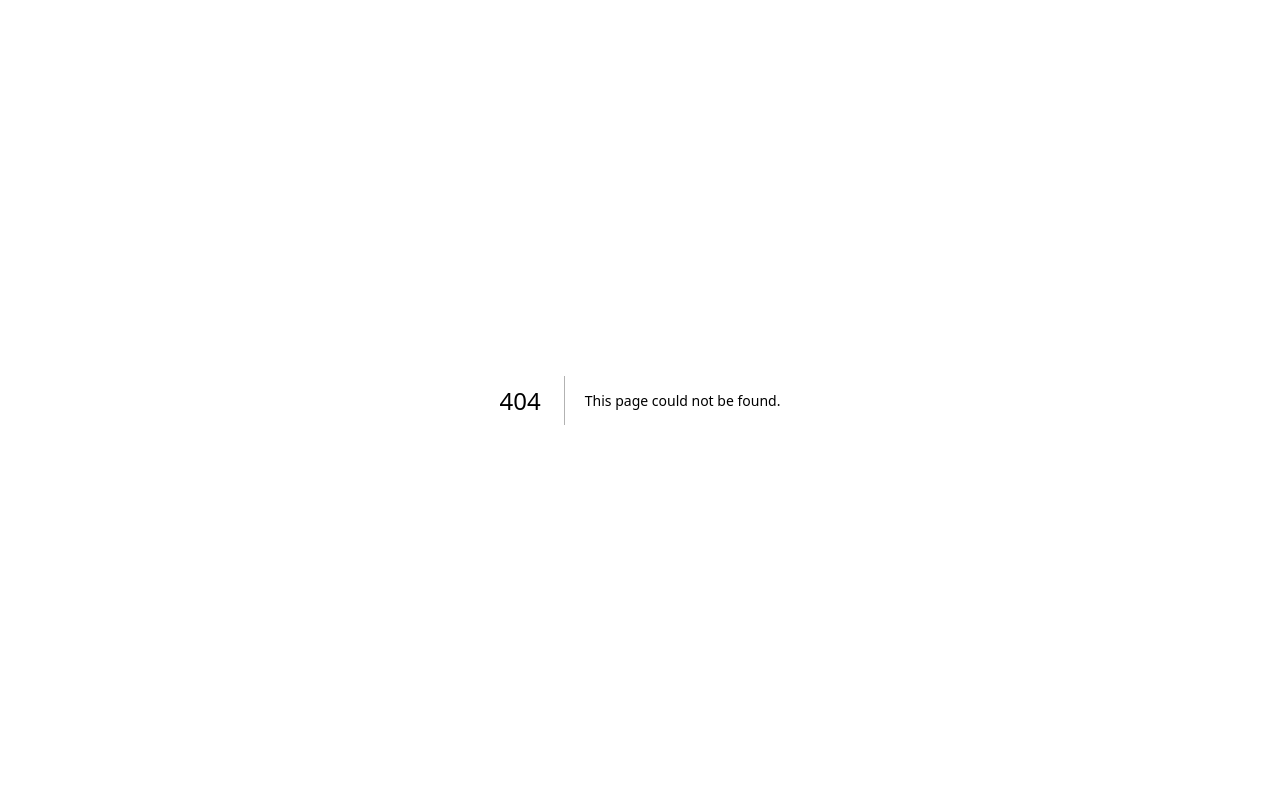
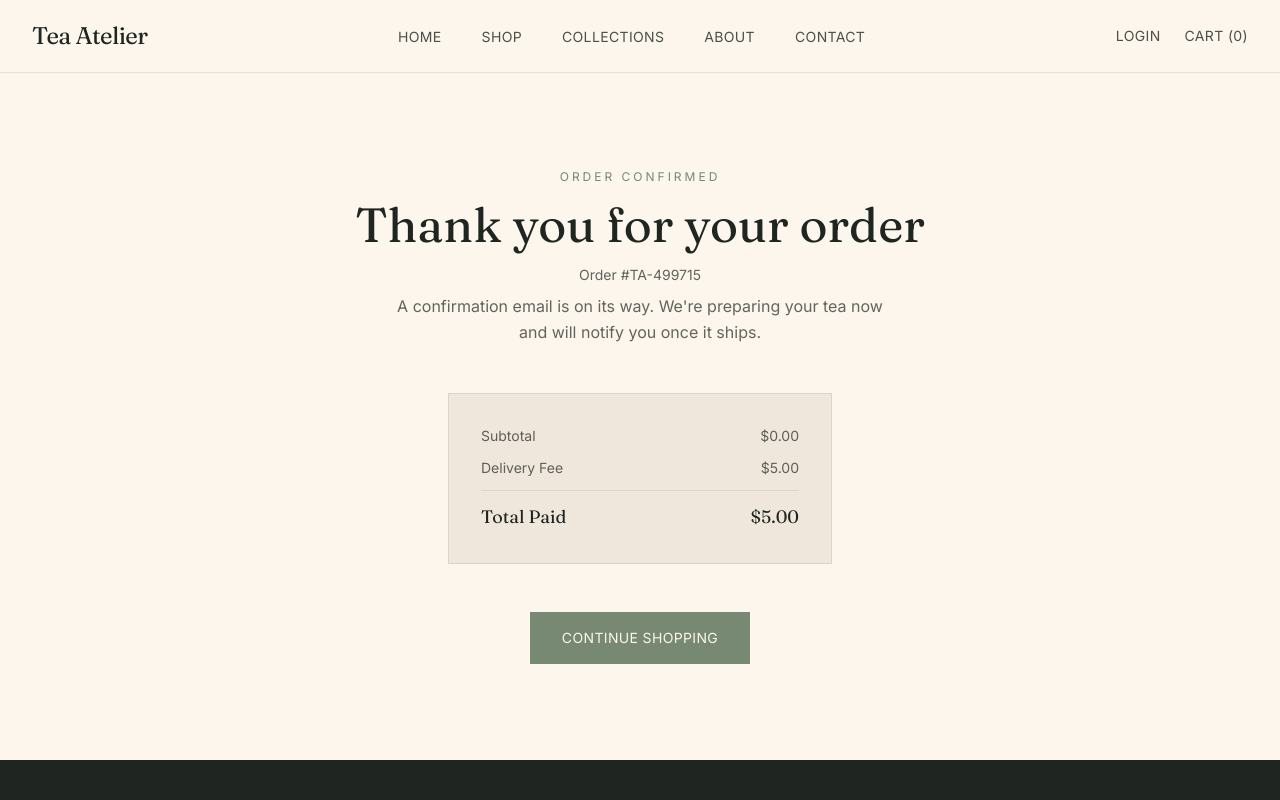
Before and after one commit to julliyuuuh/tea-atelier, a Next.js app: page /order-confirmation in a window 1280 px wide. Before the commit this address had no page. Shown: the top 800 px of the page. Built offline with nearby package versions, Linux system fonts and the light colour scheme.

Commit message:
order-confirmation

```diff
--- /dev/null
+++ b/app/order-confirmation/page.tsx
@@ -0,0 +1,66 @@
+"use client";
+
+import Link from "next/link";
+import { motion } from "framer-motion";
+import Navbar from "@/components/Navbar";
+import Footer from "@/components/Footer";
+import { useCart } from "@/lib/cart-context";
+
+export default function OrderConfirmationPage() {
+  const { subtotal } = useCart();
+  const deliveryFee = 5;
+  const total = subtotal + deliveryFee;
+  const orderNumber = `TA-${Math.floor(100000 + Math.random() * 900000)}`;
+
+  return (
+    <main className="min-h-screen bg-cream">
+      <Navbar />
+
+      <section className="max-w-3xl mx-auto px-6 md:px-8 py-24 text-center">
+        <motion.div
+          initial={{ opacity: 0, y: 20 }}
+          animate={{ opacity: 1, y: 0 }}
+          transition={{ duration: 0.6, ease: "easeOut" }}
+        >
+          <p className="font-body text-xs uppercase tracking-[0.25em] text-sage mb-4">
+            Order Confirmed
+          </p>
+          <h1 className="font-display text-4xl md:text-5xl text-charcoal mb-4">
+            Thank you for your order
+          </h1>
+          <p className="font-body text-sm text-charcoal/70 mb-2">
+            Order #{orderNumber}
+          </p>
+          <p className="font-body text-charcoal/70 leading-relaxed max-w-lg mx-auto mb-12">
+            A confirmation email is on its way. We're preparing your tea now and
+            will notify you once it ships.
+          </p>
+
+          <div className="bg-sand/40 border border-charcoal/10 p-8 max-w-sm mx-auto text-left mb-12">
+            <div className="flex justify-between font-body text-sm text-charcoal/70 mb-3">
+              <span>Subtotal</span>
+              <span>${subtotal.toFixed(2)}</span>
+            </div>
+            <div className="flex justify-between font-body text-sm text-charcoal/70 mb-3">
+              <span>Delivery Fee</span>
+              <span>${deliveryFee.toFixed(2)}</span>
+            </div>
+            <div className="flex justify-between font-display text-lg text-charcoal border-t border-charcoal/10 pt-3">
+              <span>Total Paid</span>
+              <span>${total.toFixed(2)}</span>
+            </div>
+          </div>
+
+          <Link
+            href="/shop"
+            className="inline-block bg-sage text-cream font-body text-sm tracking-wide uppercase px-8 py-4 hover:bg-charcoal transition-colors"
+          >
+            Continue Shopping
+          </Link>
+        </motion.div>
+      </section>
+
+      <Footer />
+    </main>
+  );
+}
```
